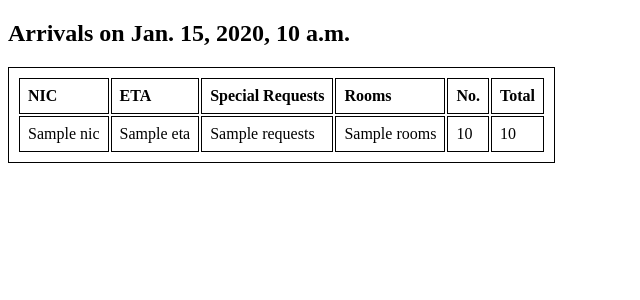
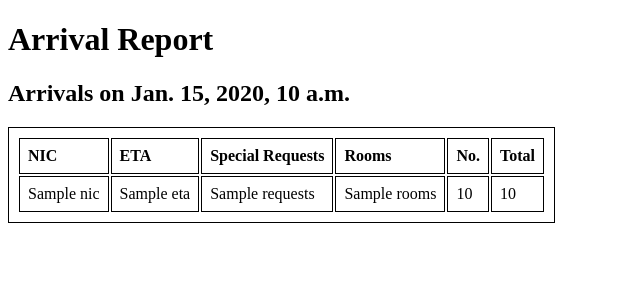
Before and after one commit to Mithila-Panagoda/ITPtheOceanColombo, a Django app: template theOceanColombo/templates/arrivalReport.html in a window 1280 px wide. Shown: the top 300 px of the page, without its empty margins (0-640 px from the left). Run offline with Django 3.2, Linux system fonts and the light colour scheme; the template is opened without the code that fills it: most values are stand-ins (such as "Sample title", 1, 10 or a date in 2020).

Commit message:
minor fixes

```diff
--- a/theOceanColombo/templates/arrivalReport.html
+++ b/theOceanColombo/templates/arrivalReport.html
@@ -9,6 +9,7 @@
 </head>
 
 <body>
+    <h1>Arrival Report</h1>
     <h2>Arrivals on {{date}}</h2>
     <table>
         <tr>
```
